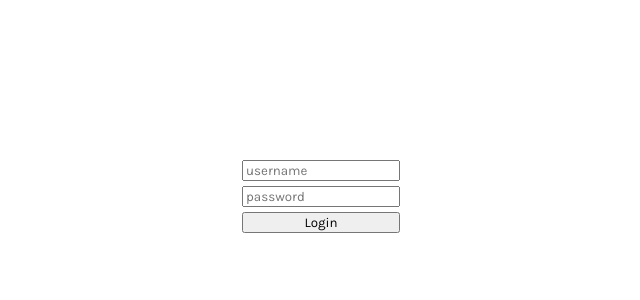
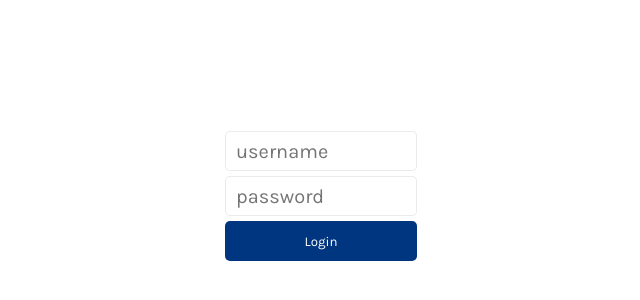
Before and after one commit to 2mnguyen1/HotelBookingApp, a React (Create React App) app in the folder client/: page /login in a window 1280 px wide. Shown: the part 204-504 px from the top of the page, without its empty margins (319-959 px from the left). Built offline with nearby package versions, Linux system fonts and the light colour scheme.

Commit message:
finished style login page

```diff
--- a/client/src/pages/login/Login.jsx
+++ b/client/src/pages/login/Login.jsx
@@ -45,7 +45,7 @@ export default function Login() {
                     id="password"
                     onChange={handleChange}
                 />
-                <button onClick={handleClick} className="login-btn">
+                <button disabled={loading} onClick={handleClick} className="login-btn">
                     Login
                 </button>
                 {error && <span>{error.message}</span>}
--- a/client/src/pages/login/login.css
+++ b/client/src/pages/login/login.css
@@ -10,6 +10,23 @@
     flex-direction: column;
     gap: 5px;
 }
-.login-input{
-
+.login-input {
+    width: 15vw;
+    height: 5vh;
+    font-size: 20px;
+    padding-left: 10px;
+    border-radius: 5px;
+    border: 1px solid rgba(68, 63, 63, 0.1);
 }
+.login-input:focus {
+    outline: none !important;
+    border-color: #003580;
+}
+.login-btn {
+    border: none;
+    border-radius: 5px;
+    cursor: pointer;
+    background: #003580;
+    color: white;
+    height: 5vh;
+}
```
